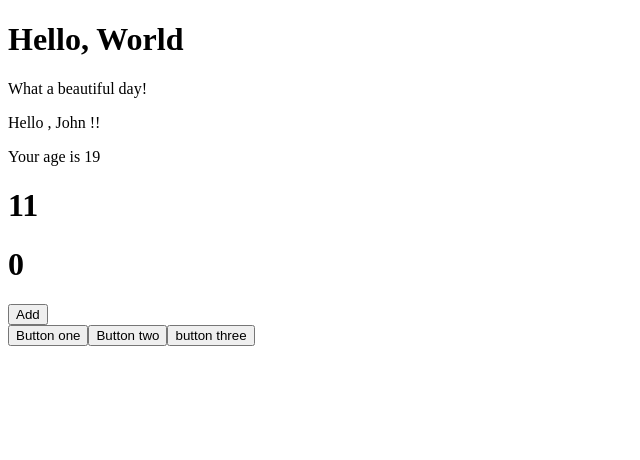
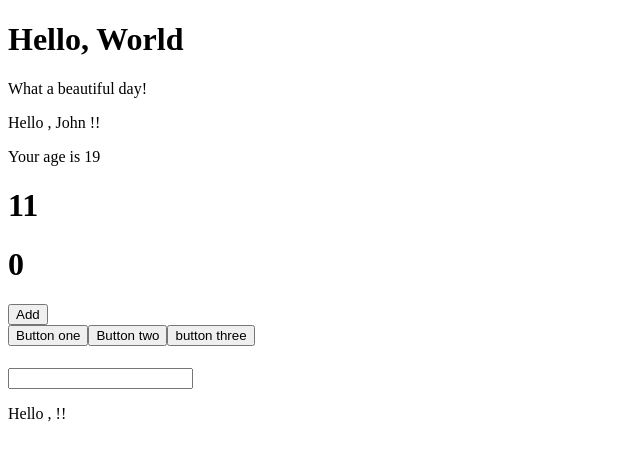
Before and after one commit to ChristianLestingi/React, a React (Create React App) app: page / in a window 1280 px wide. Shown: the top 460 px of the page, without its empty margins (0-640 px from the left). Built offline with nearby package versions, Linux system fonts and the light colour scheme.

Commit message:
Forms/01

```diff
--- a/src/App.js
+++ b/src/App.js
@@ -4,6 +4,7 @@
 import { Welcome } from "./Welcome";
 import { ClickCounter } from "./ClickCounter";
 import{ClickTraker} from "./ClickTracker"
+import { InteractiveWelcome } from "./InteractiveWelcome";
 
 export class App extends React.Component {
   render() {
@@ -16,6 +17,7 @@
                  incrementTime={3000} />
          <ClickCounter/>
          <ClickTraker />
+         <InteractiveWelcome/>
 
       </div>
     );
--- /dev/null
+++ b/src/InteractiveWelcome.js
@@ -0,0 +1,23 @@
+import React from "react";
+import { Welcome } from "./Welcome";
+
+export class InteractiveWelcome extends React.Component {
+  state = {
+    username: "",
+  };
+
+  usernameInputChange = (event) => {
+    this.setState({
+      username: event.target.value,
+    });
+  };
+
+  render() {
+    return (
+      <div>
+        <input name="username" onChange={this.usernameInputChange}></input>
+        <Welcome name={this.state.username} />
+      </div>
+    );
+  }
+}
```
